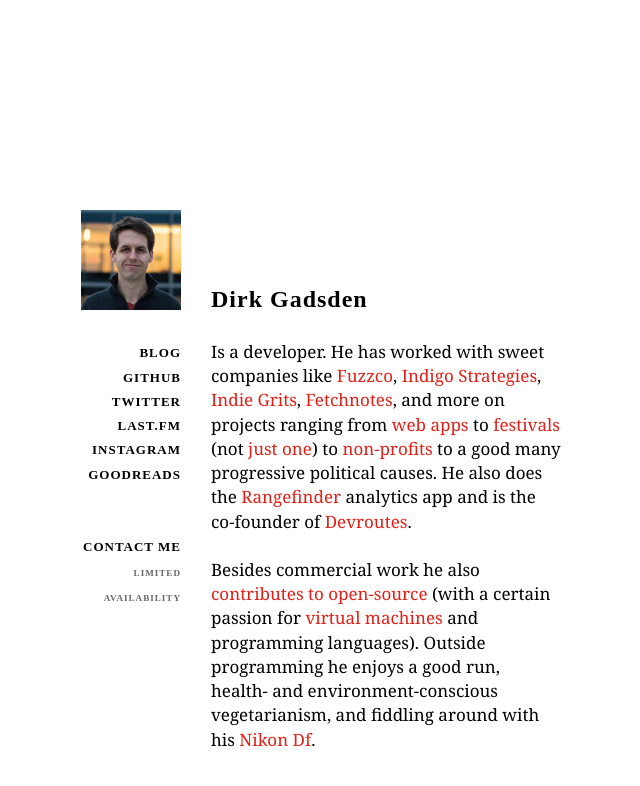
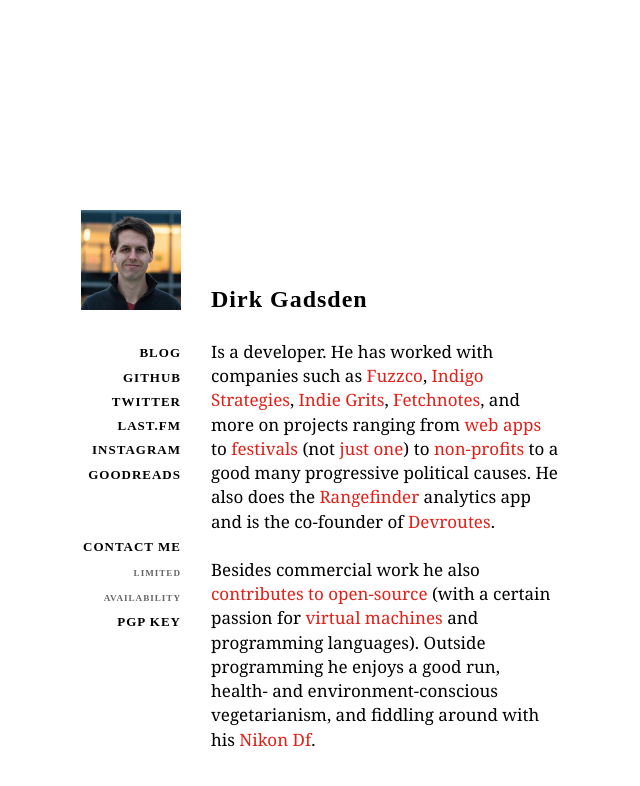
Before and after one commit to dirk/dirk.to, a Jekyll site: the page built from index.html, in a window 1280 px wide. Shown: the top 786 px of the page, without its empty margins (329-969 px from the left). Built offline with Jekyll 4.4.1, drawn with Linux system fonts in a browser that asks for light colours; Markdown is read by kramdown in place of the engine named in the settings; comment, search, counter and statistics services are not loaded.

Commit message:
Minor tweaks; add PGP key

```diff
--- a/index.html
+++ b/index.html
@@ -52,13 +52,14 @@
             //-->
             //]]>
             </script><br />
-            <small>LIMITED AVAILABILITY</small>
+            <small>LIMITED AVAILABILITY</small><br />
+            <a href="/dirk-gadsden-public-key-21-feb-2014.asc" title="Fingerprint: 30B2 92C2 31E4 F85D 4B82 97CE DC57 4905 5034 B546">PGP KEY</a>
 
           </div>
         </div>
         <div class="main">
           <h1 class="name">Dirk Gadsden</h1>
-          <p>Is a developer. He has worked with sweet companies like <a href="http://fuzzco.com/">Fuzzco</a>, <a href="http://indigostrategies.com/">Indigo Strategies</a>, <a href="http://indiegrits.com/">Indie Grits</a>, <a href="http://www.fetchnotes.com/">Fetchnotes</a>, and more on projects ranging from <a href="http://goestowork.com" title="Goes to Work">web apps</a> to <a href="http://indiegrits.com/">festivals</a> (not <a href="http://spoletousa.org/">just one</a>) to <a href="http://coastalconservationleague.org/">non-profits</a> to a good many progressive political causes. He also does the <a href="http://rangefinderapp.com/">Rangefinder</a> analytics app and is the co-founder of <a href="http://devroutes.com/">Devroutes</a>.</p>
+          <p>Is a developer. He has worked with companies such as <a href="http://fuzzco.com/">Fuzzco</a>, <a href="http://indigostrategies.com/">Indigo Strategies</a>, <a href="http://indiegrits.com/">Indie Grits</a>, <a href="http://www.fetchnotes.com/">Fetchnotes</a>, and more on projects ranging from <a href="http://goestowork.com" title="Goes to Work">web apps</a> to <a href="http://indiegrits.com/">festivals</a> (not <a href="http://spoletousa.org/">just one</a>) to <a href="http://coastalconservationleague.org/">non-profits</a> to a good many progressive political causes. He also does the <a href="http://rangefinderapp.com/">Rangefinder</a> analytics app and is the co-founder of <a href="http://devroutes.com/">Devroutes</a>.</p>
           <p>Besides commercial work he also <a href="https://github.com/dirk">contributes to open-source</a> (with a certain passion for <a href="https://github.com/dirk/hivm">virtual machines</a> and programming languages). Outside programming he enjoys a good run, health- and environment-conscious vegetarianism, and fiddling around with his <a href="http://www.flickr.com/photos/dirkgadsden">Nikon Df</a>.</p>
         </div><!--/.main-->
 
```
Also changed, not shown: 2 other files.
